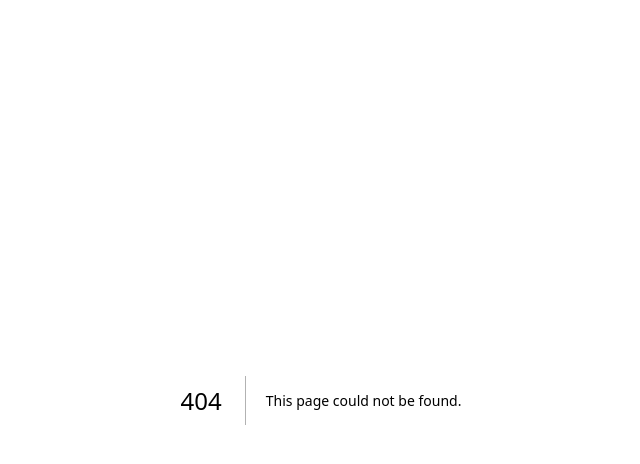
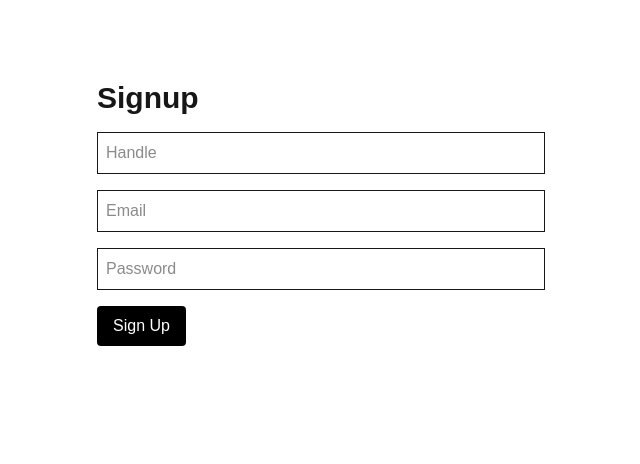
Before and after one commit to VaishnaoVaidya/eagerminds-task, a Next.js app: page /signup in a window 1280 px wide. Before the commit this address had no page. Shown: the top 464 px of the page, without its empty margins (319-959 px from the left). Built offline with nearby package versions, Linux system fonts and the light colour scheme; no server answers.

Commit message:
implement supabase authentication

```diff
--- /dev/null
+++ b/app/dashboard/page.tsx
@@ -0,0 +1,9 @@
+export default function DashboardPage() {
+  return (
+    <div className="p-10">
+      <h1 className="text-3xl font-bold">
+        Dashboard
+      </h1>
+    </div>
+  );
+}
--- /dev/null
+++ b/app/login/page.tsx
@@ -0,0 +1,57 @@
+"use client";
+
+import { useState } from "react";
+import { supabase } from "@/lib/supabase";
+import { useRouter } from "next/navigation";
+
+export default function LoginPage() {
+  const router = useRouter();
+
+  const [email, setEmail] = useState("");
+  const [password, setPassword] = useState("");
+
+  const handleLogin = async (e: React.FormEvent) => {
+    e.preventDefault();
+
+    const { error } = await supabase.auth.signInWithPassword({
+      email,
+      password,
+    });
+
+    if (error) {
+      alert(error.message);
+      return;
+    }
+
+    router.push("/dashboard");
+  };
+
+  return (
+    <div className="max-w-md mx-auto mt-20">
+      <h1 className="text-3xl font-bold mb-4">Login</h1>
+
+      <form onSubmit={handleLogin} className="space-y-4">
+        <input
+          className="border p-2 w-full"
+          type="email"
+          placeholder="Email"
+          onChange={(e) => setEmail(e.target.value)}
+        />
+
+        <input
+          className="border p-2 w-full"
+          type="password"
+          placeholder="Password"
+          onChange={(e) => setPassword(e.target.value)}
+        />
+
+        <button
+          className="bg-black text-white px-4 py-2 rounded"
+          type="submit"
+        >
+          Login
+        </button>
+      </form>
+    </div>
+  );
+}
--- a/app/page.tsx
+++ b/app/page.tsx
@@ -1,65 +1,9 @@
-import Image from "next/image";
-
 export default function Home() {
   return (
-    <div className="flex flex-col flex-1 items-center justify-center bg-zinc-50 font-sans dark:bg-black">
-      <main className="flex flex-1 w-full max-w-3xl flex-col items-center justify-between py-32 px-16 bg-white dark:bg-black sm:items-start">
-        <Image
-          className="dark:invert"
-          src="/next.svg"
-          alt="Next.js logo"
-          width={100}
-          height={20}
-          priority
-        />
-        <div className="flex flex-col items-center gap-6 text-center sm:items-start sm:text-left">
-          <h1 className="max-w-xs text-3xl font-semibold leading-10 tracking-tight text-black dark:text-zinc-50">
-            To get started, edit the page.tsx file.
-          </h1>
-          <p className="max-w-md text-lg leading-8 text-zinc-600 dark:text-zinc-400">
-            Looking for a starting point or more instructions? Head over to{" "}
-            <a
-              href="https://vercel.com/templates?framework=next.js&utm_source=create-next-app&utm_medium=appdir-template-tw&utm_campaign=create-next-app"
-              className="font-medium text-zinc-950 dark:text-zinc-50"
-            >
-              Templates
-            </a>{" "}
-            or the{" "}
-            <a
-              href="https://nextjs.org/learn?utm_source=create-next-app&utm_medium=appdir-template-tw&utm_campaign=create-next-app"
-              className="font-medium text-zinc-950 dark:text-zinc-50"
-            >
-              Learning
-            </a>{" "}
-            center.
-          </p>
-        </div>
-        <div className="flex flex-col gap-4 text-base font-medium sm:flex-row">
-          <a
-            className="flex h-12 w-full items-center justify-center gap-2 rounded-full bg-foreground px-5 text-background transition-colors hover:bg-[#383838] dark:hover:bg-[#ccc] md:w-[158px]"
-            href="https://vercel.com/new?utm_source=create-next-app&utm_medium=appdir-template-tw&utm_campaign=create-next-app"
-            target="_blank"
-            rel="noopener noreferrer"
-          >
-            <Image
-              className="dark:invert"
-              src="/vercel.svg"
-              alt="Vercel logomark"
-              width={16}
-              height={16}
-            />
-            Deploy Now
-          </a>
-          <a
-            className="flex h-12 w-full items-center justify-center rounded-full border border-solid border-black/[.08] px-5 transition-colors hover:border-transparent hover:bg-black/[.04] dark:border-white/[.145] dark:hover:bg-[#1a1a1a] md:w-[158px]"
-            href="https://nextjs.org/docs?utm_source=create-next-app&utm_medium=appdir-template-tw&utm_campaign=create-next-app"
-            target="_blank"
-            rel="noopener noreferrer"
-          >
-            Documentation
-          </a>
-        </div>
-      </main>
-    </div>
+    <main className="p-10">
+      <h1 className="text-3xl font-bold">
+        EagerMinds Bookmark App
+      </h1>
+    </main>
   );
 }
--- /dev/null
+++ b/app/signup/page.tsx
@@ -0,0 +1,82 @@
+"use client";
+
+import { useState } from "react";
+import { supabase } from "@/lib/supabase";
+import { useRouter } from "next/navigation";
+
+export default function SignupPage() {
+  const router = useRouter();
+
+  const [email, setEmail] = useState("");
+  const [password, setPassword] = useState("");
+  const [handle, setHandle] = useState("");
+  const [loading, setLoading] = useState(false);
+
+  const handleSignup = async (e: React.FormEvent) => {
+    e.preventDefault();
+
+    setLoading(true);
+
+    const { data, error } = await supabase.auth.signUp({
+      email,
+      password,
+    });
+
+    if (error) {
+      alert(error.message);
+      setLoading(false);
+      return;
+    }
+
+    if (data.user) {
+      await supabase.from("profiles").insert({
+        id: data.user.id,
+        email,
+        handle,
+      });
+    }
+
+    alert("Signup successful!");
+    router.push("/login");
+
+    setLoading(false);
+  };
+
+  return (
+    <div className="max-w-md mx-auto mt-20">
+      <h1 className="text-3xl font-bold mb-4">Signup</h1>
+
+      <form onSubmit={handleSignup} className="space-y-4">
+        <input
+          className="border p-2 w-full"
+          placeholder="Handle"
+          value={handle}
+          onChange={(e) => setHandle(e.target.value)}
+        />
+
+        <input
+          className="border p-2 w-full"
+          placeholder="Email"
+          type="email"
+          value={email}
+          onChange={(e) => setEmail(e.target.value)}
+        />
+
+        <input
+          className="border p-2 w-full"
+          placeholder="Password"
+          type="password"
+          value={password}
+          onChange={(e) => setPassword(e.target.value)}
+        />
+
+        <button
+          className="bg-black text-white px-4 py-2 rounded"
+          disabled={loading}
+        >
+          {loading ? "Creating..." : "Sign Up"}
+        </button>
+      </form>
+    </div>
+  );
+}
--- /dev/null
+++ b/lib/supabase.ts
@@ -0,0 +1,6 @@
+import { createClient } from "@supabase/supabase-js";
+
+export const supabase = createClient(
+  process.env.NEXT_PUBLIC_SUPABASE_URL!,
+  process.env.NEXT_PUBLIC_SUPABASE_PUBLISHABLE_KEY!
+);
--- a/package.json
+++ b/package.json
@@ -9,9 +9,12 @@
     "lint": "eslint"
   },
   "dependencies": {
+    "@supabase/ssr": "^0.12.0",
+    "@supabase/supabase-js": "^2.108.0",
     "next": "16.2.7",
     "react": "19.2.4",
-    "react-dom": "19.2.4"
+    "react-dom": "19.2.4",
+    "react-hook-form": "^7.78.0"
   },
   "devDependencies": {
     "@tailwindcss/postcss": "^4",
```
Also changed, not shown: 1 other file (tests, documents, lock files or other folders).
